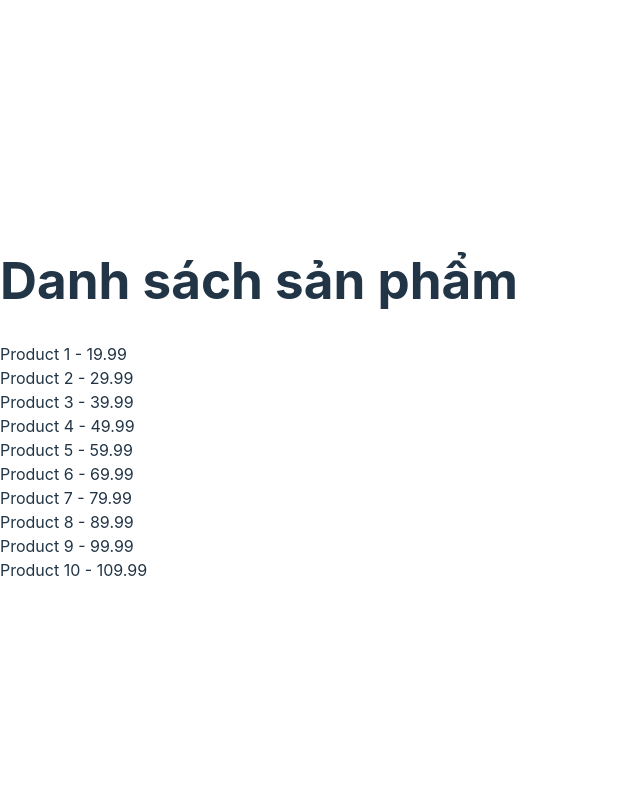
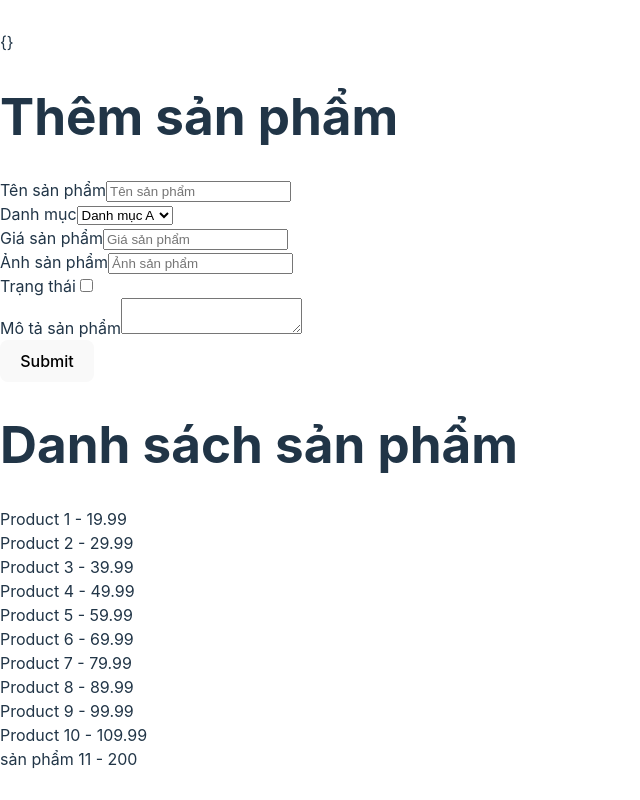
Before and after one commit to datlt2306/FPL-WEB209, a React (Vite) app: page / in a window 1280 px wide. Shown: the whole page, without its empty margins (0-640 px from the left). Built offline with nearby package versions, Linux system fonts and the light colour scheme; data requests are answered from the project's data file.

Commit message:
WD18402 - Buổi 4

```diff
--- a/db.json
+++ b/db.json
@@ -79,6 +79,15 @@
       "imageUrl": "http://example.com/product10.jpg",
       "available": true,
       "description": "Description for product 10"
+    },
+    {
+      "name": "sản phẩm 11",
+      "category": "2",
+      "price": "200",
+      "imageUrl": "ảnh",
+      "available": true,
+      "description": "Mô tả sản phẩm 12",
+      "id": 11
     }
   ],
   "users": []
--- a/src/App.jsx
+++ b/src/App.jsx
@@ -15,11 +15,18 @@ const App = () => {
         - trường hợp 2: useEffect(() => {}, []) - deps = []
         - trường hợp 3: useEffect(() => {}, [state1, state2]) - deps = [state1, state2]
     */
+    /**
+     * Khai báo state: [product]
+     * 1. Xây dựng form thêm sản phẩm: name, price, description, image, available(checkbox)
+     * 2. Lấy giá trị của input khi người dùng nhập vào: onChange event
+     * 3. Xử lý submit form: onSubmit event
+     */
     const [products, setProducts] = useState([]);
+    const [product, setProduct] = useState({});
     useEffect(() => {
         (async () => {
             try {
-                const response = await axios.get(`http://localhost:4000/products`);
+                const response = await axios.get(`http://localhost:3000/products`);
                 if (response.status !== 200) {
                     throw new Error("Lỗi khi gọi API");
                 }
@@ -30,8 +37,73 @@ const App = () => {
             }
         })();
     }, []);
+
+    const onHandleChange = (e) => {
+        const { name, value, type, checked } = e.target;
+        // computed property name
+        setProduct({ ...product, [name]: type == "checkbox" ? checked : value });
+    };
+    const onHandleSubmit = async (e) => {
+        e.preventDefault();
+        try {
+            const response = await axios.post(`http://localhost:3000/products`, product);
+            if (response.status !== 201) {
+                throw new Error("Lỗi khi thêm sản phẩm");
+            }
+            setProducts([...products, response.data]);
+        } catch (error) {
+            throw new Error("Lỗi khi thêm sản phẩm", error);
+        }
+    };
     return (
         <>
+            {JSON.stringify(product)}
+            <h1>Thêm sản phẩm</h1>
+            <form onSubmit={onHandleSubmit}>
+                <div className="form-group">
+                    <label htmlFor="">Tên sản phẩm</label>
+                    <input
+                        type="text"
+                        name="name"
+                        placeholder="Tên sản phẩm"
+                        onChange={onHandleChange}
+                    />
+                </div>
+                <div className="form-group">
+                    <label htmlFor="">Danh mục</label>
+                    <select name="category" id="" onChange={onHandleChange}>
+                        <option value="1">Danh mục A</option>
+                        <option value="2">Danh mục B</option>
+                    </select>
+                </div>
+                <div className="form-group">
+                    <label htmlFor="">Giá sản phẩm</label>
+                    <input
+                        type="number"
+                        name="price"
+                        placeholder="Giá sản phẩm"
+                        onChange={onHandleChange}
+                    />
+                </div>
+                <div className="form-group">
+                    <label htmlFor="">Ảnh sản phẩm</label>
+                    <input
+                        type="text"
+                        name="imageUrl"
+                        placeholder="Ảnh sản phẩm"
+                        onChange={onHandleChange}
+                    />
+                </div>
+                <div className="form-group">
+                    <label htmlFor="">Trạng thái</label>
+                    <input type="checkbox" name="available" onChange={onHandleChange} />
+                </div>
+                <div className="form-group">
+                    <label htmlFor="">Mô tả sản phẩm</label>
+                    <textarea name="description" id="" onChange={onHandleChange}></textarea>
+                </div>
+                <button>Submit</button>
+            </form>
             <h1>Danh sách sản phẩm</h1>
             {products.map((product) => (
                 <div key={product.id}>
```
Lines whose indentation alone changed are shown as unchanged.
